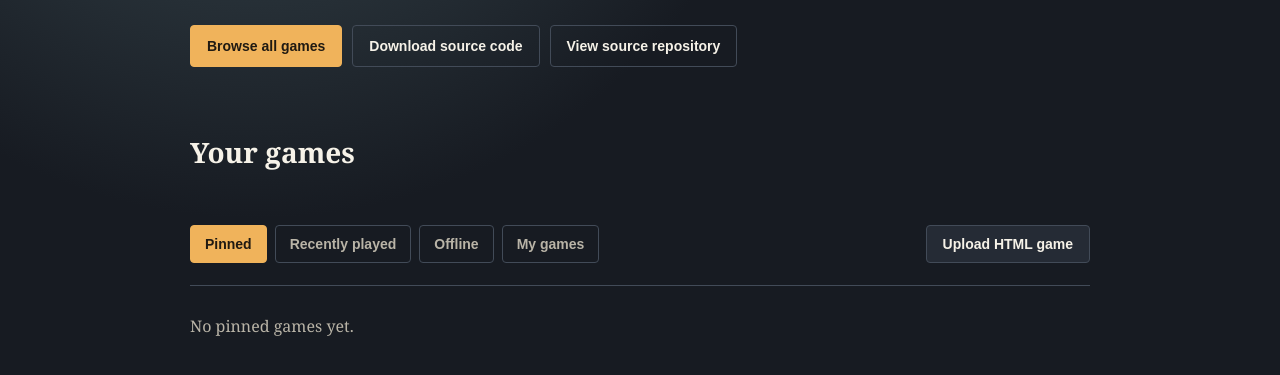
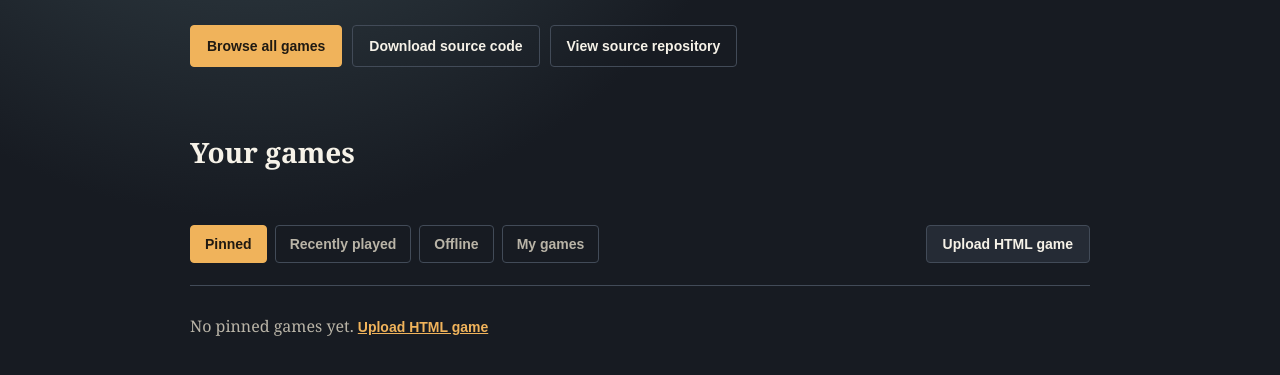
Before and after one commit to DennisA-byte/Utilities, a plain HTML site: page index.html in a window 1280 px wide. Shown: the part 327-702 px from the top of the page. Drawn offline with Linux system fonts and the light colour scheme.

Commit message:
Add upload action to empty game state

```diff
--- a/index.html
+++ b/index.html
@@ -40,6 +40,7 @@
 		.game-actions button svg { height: 18px; width: 18px; }
 		.game-actions .play-button { width: auto; height: auto; padding: 8px 12px; font-size: 12px; }
 		.empty { padding: 28px 0; color: var(--muted); border-top: 1px solid var(--line); }
+		.empty .upload-link { background: transparent; border: 0; color: var(--accent); padding: 0; text-decoration: underline; }
 		#status { min-height: 24px; margin: 12px 0; color: var(--accent); font: 13px Arial, sans-serif; }
 		.connection-status { align-items: center; background: var(--panel); border: 1px solid var(--line); border-radius: 4px; color: var(--muted); display: inline-flex; gap: 8px; padding: 8px 10px; position: fixed; right: 16px; text-transform: uppercase; top: 16px; z-index: 1; font: 700 12px Arial, sans-serif; letter-spacing: .08em; }
 		.connection-status::before { align-items: center; border-radius: 50%; content: ""; display: inline-flex; flex: 0 0 10px; height: 10px; justify-content: center; width: 10px; }
@@ -163,7 +164,8 @@
 			const selected = { pinned, recent, offline: saved, "my-games": myGames }[activeTab];
 			gamePanel.replaceChildren();
 			if (!selected.length) {
-				gamePanel.innerHTML = `<div class="empty">No ${activeTab.replace("-", " ")} games yet.</div>`;
+				gamePanel.innerHTML = `<div class="empty">No ${activeTab.replace("-", " ")} games yet. <button class="upload-link" type="button">Upload HTML game</button></div>`;
+				gamePanel.querySelector(".upload-link").addEventListener("click", () => document.getElementById("upload-game").click());
 				return;
 			}
 			selected.forEach((game) => gamePanel.appendChild(makeGameCard(game)));
```
